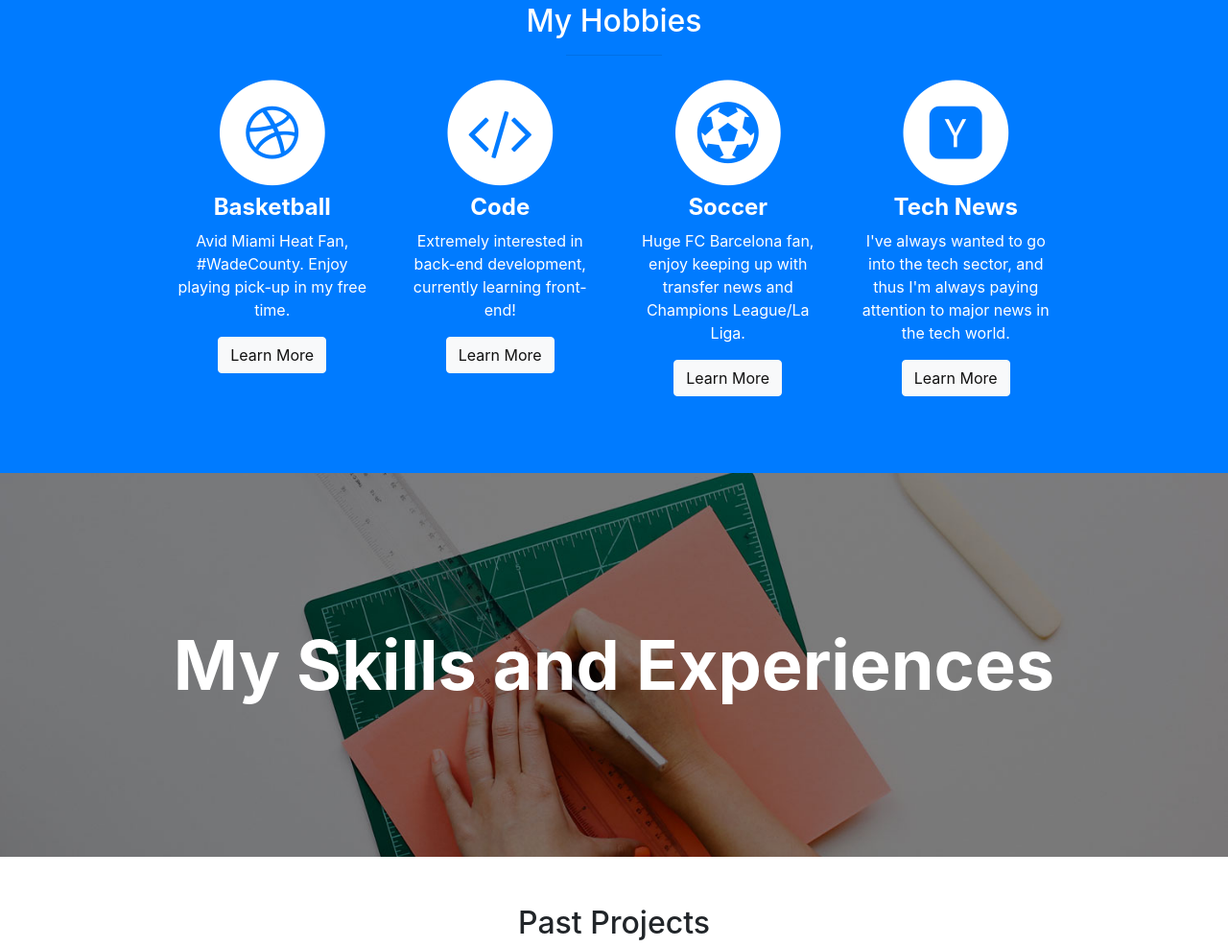
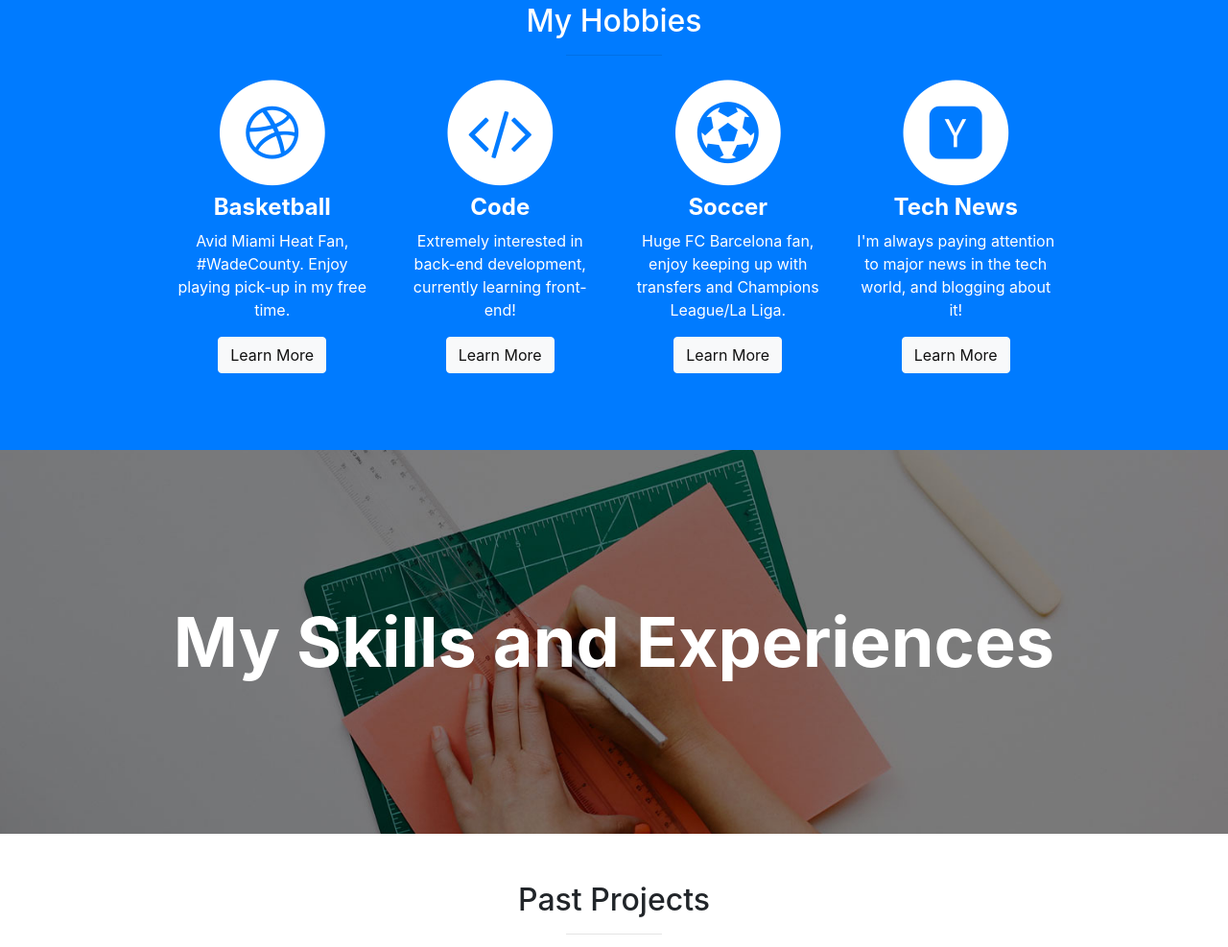
Before and after one commit to akshatdas/akshatdas.github.io, a website with bundled scripts: page index.html in a window 1280 px wide. Shown: the part 1078-2065 px from the top of the page at 96% size. Built offline with nearby package versions, Linux system fonts and the light colour scheme.

Commit message:
Alignment issues fixed

```diff
--- a/index.html
+++ b/index.html
@@ -109,7 +109,7 @@
                   <h4>
                     <strong>Soccer</strong>
                   </h4>
-                  <p>Huge FC Barcelona fan, enjoy keeping up with transfer news and Champions League/La Liga.</p>
+                  <p>Huge FC Barcelona fan, enjoy keeping up with transfers and Champions League/La Liga.</p>
                   <a href="https://akshatdas.github.io/blog" target="_ blank" class="btn btn-light">Learn More</a>
                 </div>
               </div>
@@ -122,7 +122,7 @@
                   <h4>
                     <strong>Tech News</strong>
                   </h4>
-                  <p>I've always wanted to go into the tech sector, and thus I'm always paying attention to major news in the tech world.</p>
+                  <p>I'm always paying attention to major news in the tech world, and blogging about it!</p>
                   <a href="https://akshatdas.github.io/blog" target="_ blank" class="btn btn-light">Learn More</a>
                 </div>
               </div>
```
